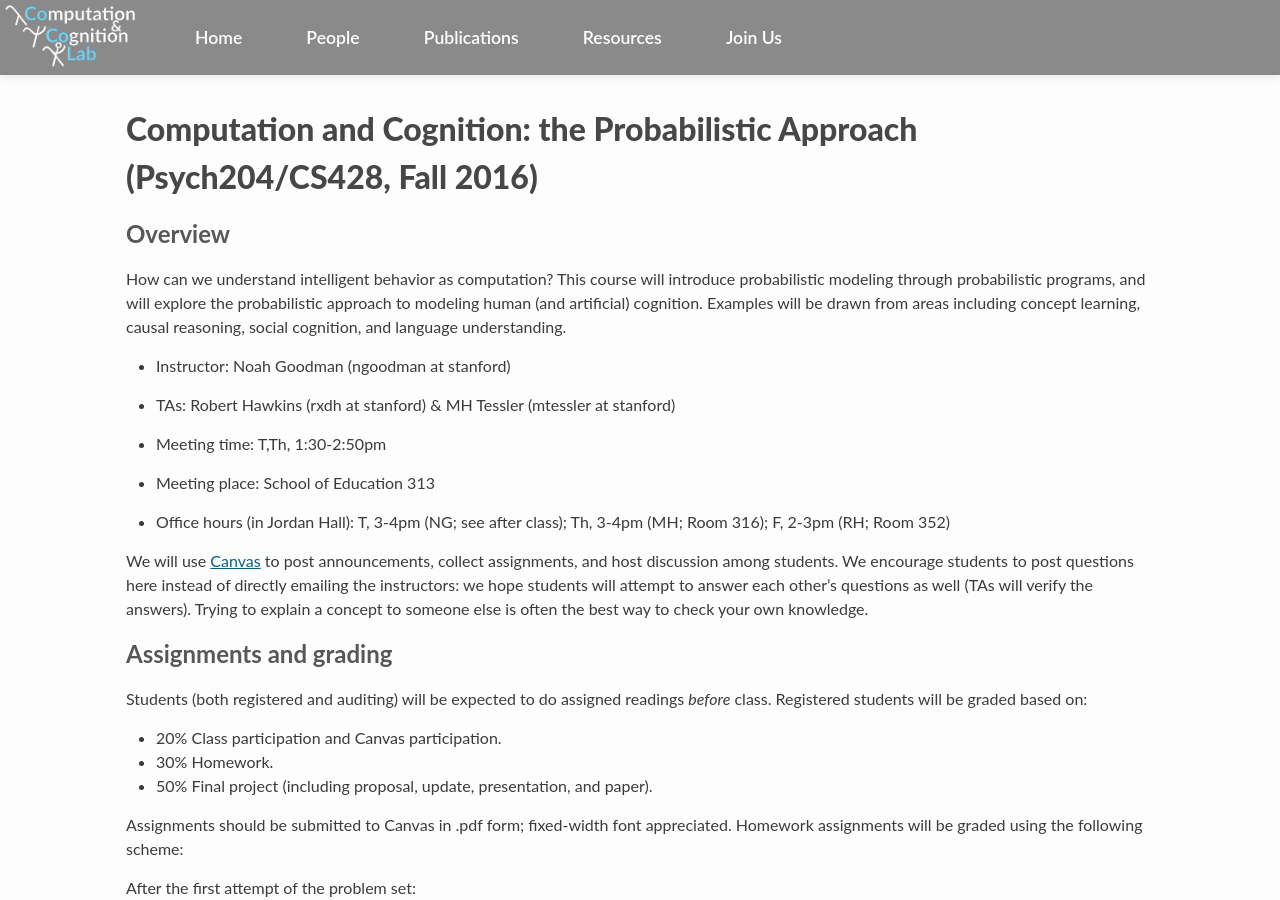
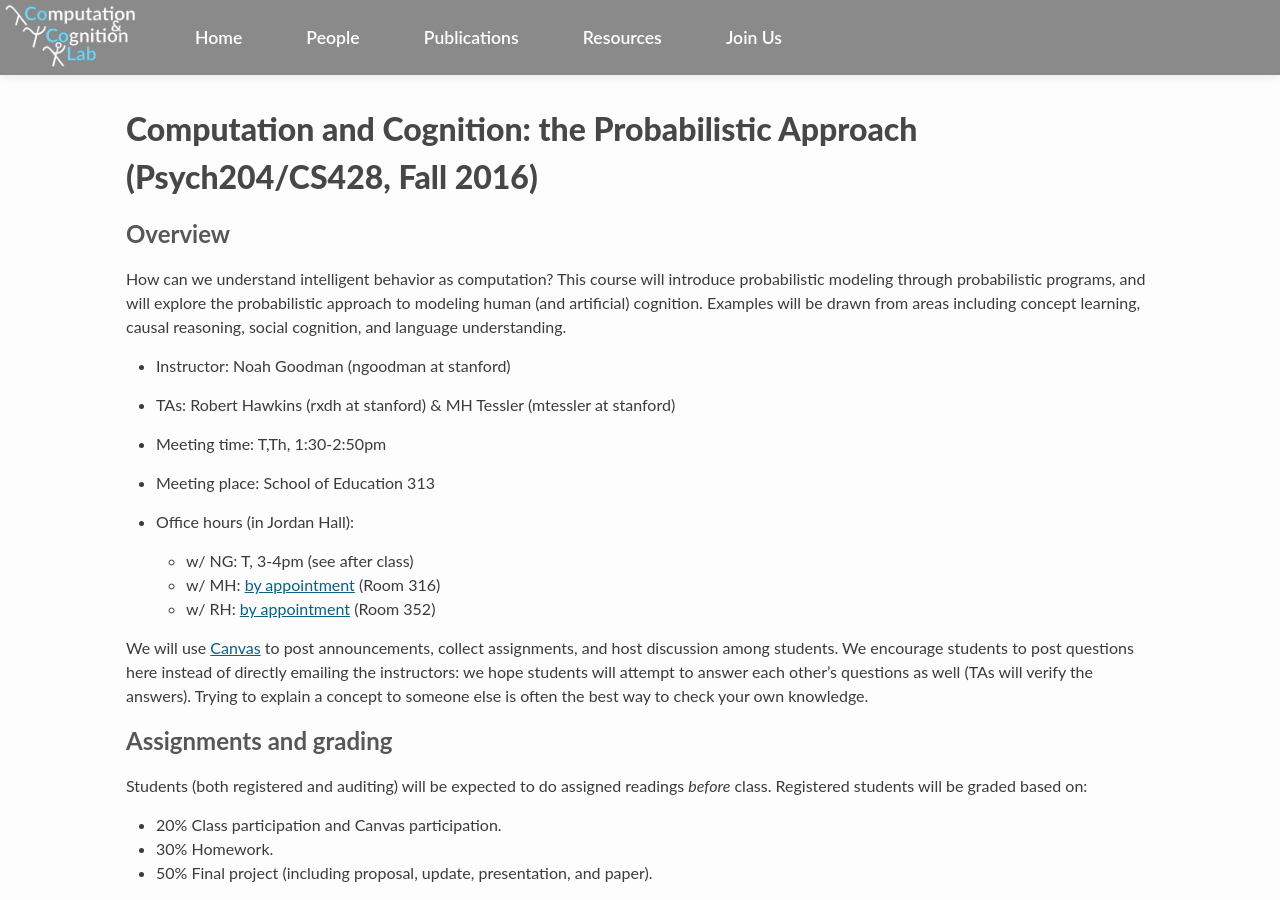
Before and after one commit to stanford-cocolab/cocolab.stanford.edu, a Jekyll site: the page built from psych204-fall2016.md, in a window 1280 px wide and 900 px high. Built offline with Jekyll 4.4.1, drawn with Linux system fonts in a browser that asks for light colours; Markdown is read by kramdown in place of the engine named in the settings; a script that is not in the unit is left out.

Commit message:
Added youcanbook.me links

```diff
--- a/psych204-fall2016.md
+++ b/psych204-fall2016.md
@@ -19,7 +19,10 @@ Examples will be drawn from areas including concept learning, causal reasoning,
 
 * Meeting place: School of Education 313
 
-* Office hours (in Jordan Hall): T, 3-4pm (NG; see after class); Th, 3-4pm (MH; Room 316); F, 2-3pm (RH; Room 352)
+* Office hours (in Jordan Hall):
+  * w/ NG: T, 3-4pm (see after class)
+  * w/ MH: [by appointment](https://mht.youcanbook.me/) (Room 316)
+  * w/ RH: [by appointment](https://rxdh.youcanbook.me/) (Room 352)
 
 We will use [Canvas](https://canvas.stanford.edu/courses/49557/) to post announcements, collect assignments, and host discussion among students. We encourage students to post questions here instead of directly emailing the instructors: we hope students will attempt to answer each other's questions as well (TAs will verify the answers). Trying to explain a concept to someone else is often the best way to check your own knowledge.
 
```
